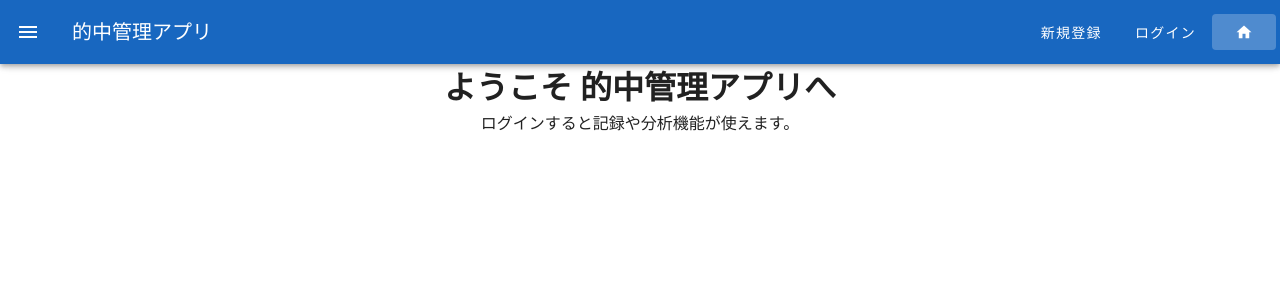
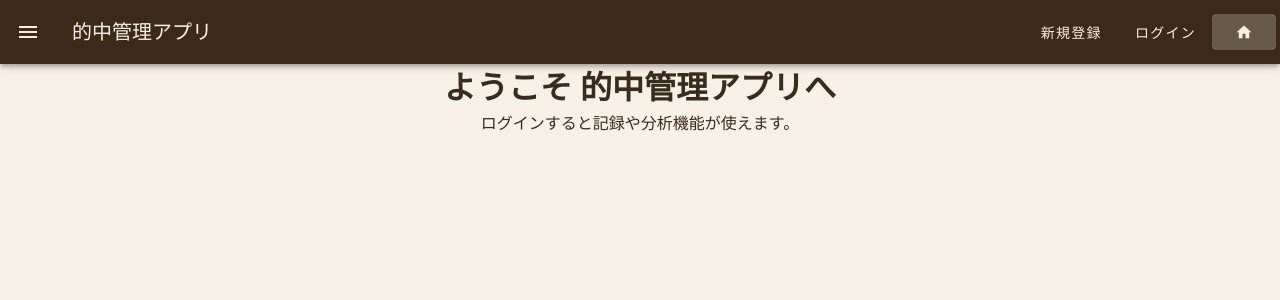
Before and after one commit to kotaro-sudo-ono/sample_app, a Vue app in the folder my-kyudo-app/: page / in a window 1280 px wide. Shown: the top 300 px of the page. Built offline with nearby package versions, Linux system fonts and the light colour scheme.

Commit message:
feat: 弓道テーマ（和色パレット）を Vuetify に定義
深茶色・生成色・紅色などの和色を使ったカスタムテーマ kyudoTheme を追加。

Co-Authored-By: Claude Sonnet 4.6 <noreply@anthropic.com>

```diff
--- a/my-kyudo-app/src/plugins/vuetify.ts
+++ b/my-kyudo-app/src/plugins/vuetify.ts
@@ -6,12 +6,44 @@ import { VCalendar } from 'vuetify/labs/VCalendar';
 import * as directives from 'vuetify/directives';
 import * as components from 'vuetify/components';
 
+const kyudoTheme = {
+  dark: false,
+  colors: {
+    primary: '#3B2A1A',
+    'primary-darken-1': '#261A10',
+    secondary: '#8B7355',
+    'secondary-darken-1': '#6B5440',
+    accent: '#9B2335',
+    background: '#F7F0E6',
+    surface: '#FDF9F3',
+    'on-primary': '#F7F0E6',
+    'on-secondary': '#F7F0E6',
+    'on-background': '#1A0F00',
+    'on-surface': '#1A0F00',
+    error: '#9B2335',
+    success: '#4A7C59',
+    warning: '#B8860B',
+    info: '#5C6BC0',
+  },
+};
+
 const vuetify = createVuetify({
   components: {
     ...components,
     VCalendar,
   },
   directives,
+  theme: {
+    defaultTheme: 'kyudo',
+    themes: {
+      kyudo: kyudoTheme,
+    },
+  },
+  defaults: {
+    global: {
+      style: { fontFamily: "'Noto Serif JP', serif" },
+    },
+  },
 });
 
 export default vuetify;
```
